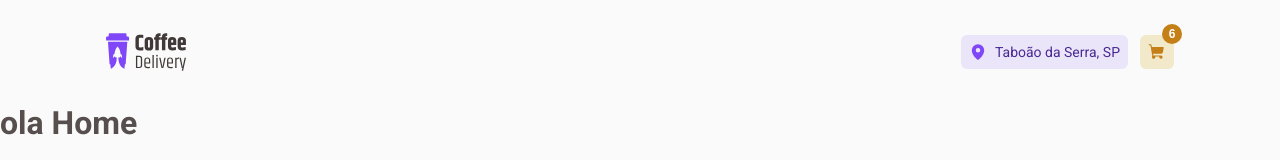
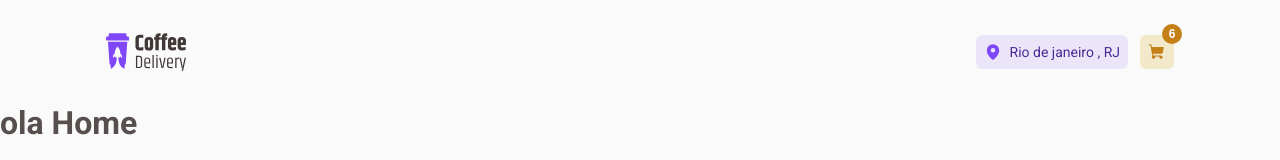
Before and after one commit to devwagnerdw/coffee-delivery, a React (Vite) app: page / in a window 1280 px wide. Shown: the top 160 px of the page. Built offline with nearby package versions, Linux system fonts and the light colour scheme; the HTML template or start-up script is replaced by a standard one.

Commit message:
Add Header component

```diff
--- a/src/components/Header/index.tsx
+++ b/src/components/Header/index.tsx
@@ -11,7 +11,7 @@ export function Header() {
       <div>
         <LocationBadge>
           <MapPin size={18} weight="fill" />
-          Taboão da Serra, SP
+          Rio de janeiro , RJ
         </LocationBadge>
 
         <CartButton>
```
